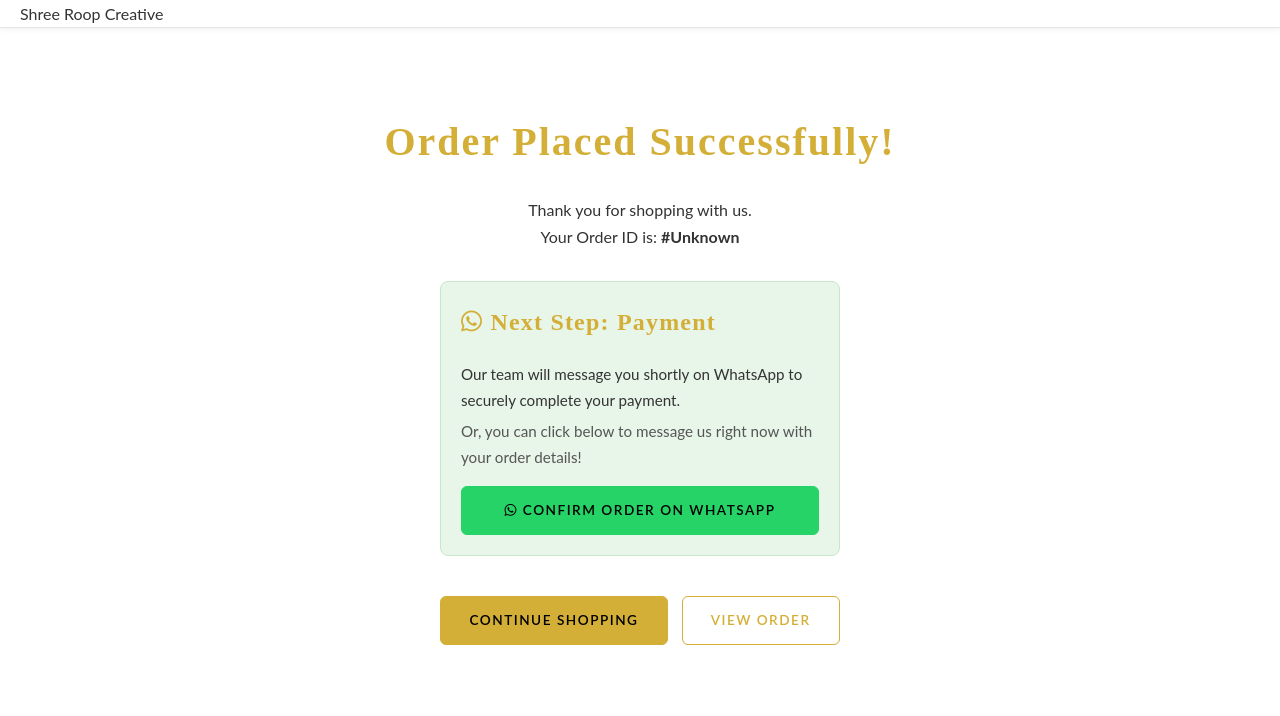
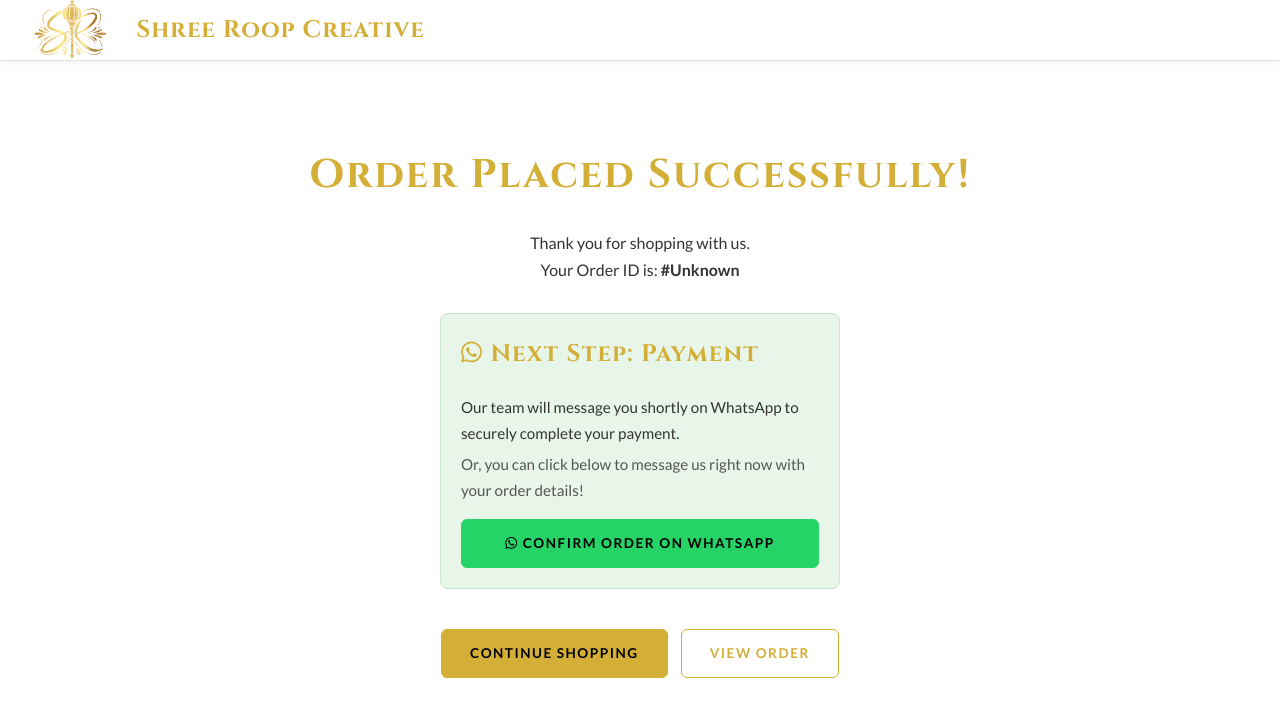
Before and after one commit to RandomTafri/the-jewel-room, a website: page public/success.html in a window 1280 px wide. Drawn offline with Linux system fonts and the light colour scheme.

Commit message:
style: fix header logo and fonts on success page

```diff
--- a/public/success.html
+++ b/public/success.html
@@ -8,14 +8,21 @@
     <link rel="icon" type="image/png" href="images/logo.png">
     <link rel="stylesheet" href="css/style.css">
     <link rel="stylesheet" href="https://cdnjs.cloudflare.com/ajax/libs/font-awesome/6.0.0/css/all.min.css">
+    <link href="https://fonts.googleapis.com/css2?family=Cinzel:wght@400;700&family=Lato:wght@400;700&display=swap"
+        rel="stylesheet">
 </head>
 
 <body>
     <header>
-        <div class="container navbar">
+        <div class="container flex justify-between items-center">
             <div class="logo"><a href="index.html"
-                    style="display: flex; align-items: center; text-decoration: none; color: #333;">Shree Roop
-                    Creative</a></div>
+                    style="display: flex; align-items: center; text-decoration: none; color: #333;">
+                    <img src="images/logo.png" alt="Shree Roop Creative"
+                        style="height: 60px; vertical-align: middle; margin-right: 15px;">
+                    <span
+                        style="font-family: 'Cinzel', serif; font-size: 1.5rem; font-weight: 700; letter-spacing: 1px; color: #d4af37;">Shree
+                        Roop Creative</span>
+                </a></div>
         </div>
     </header>
     <div class="container section text-center">
```
